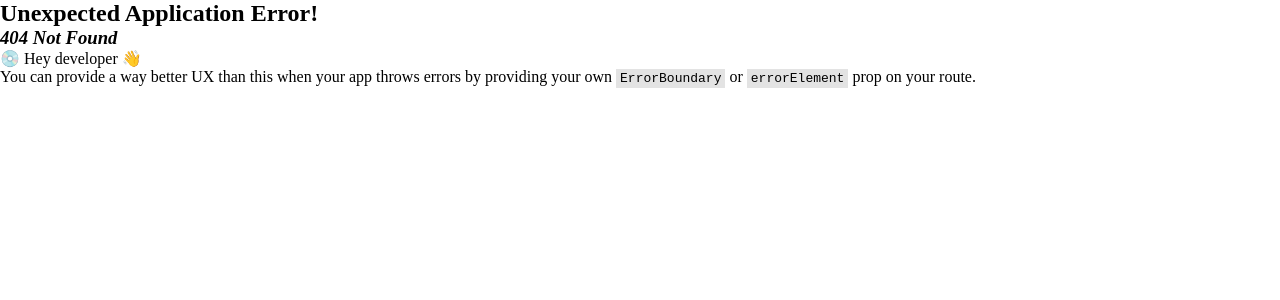
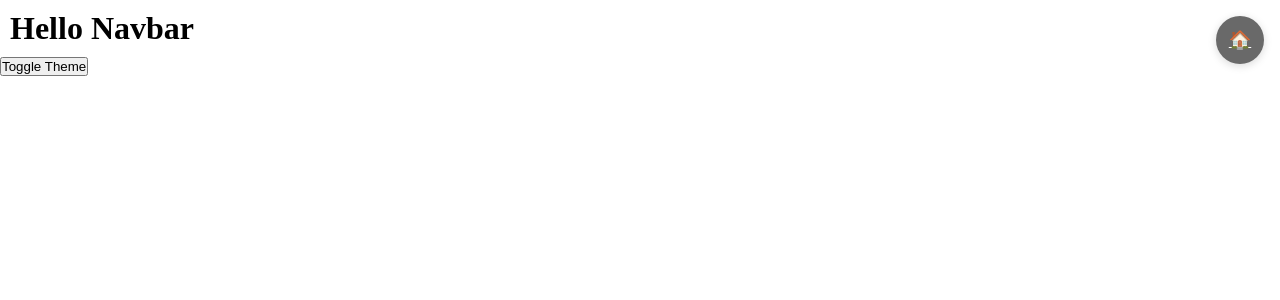
Before and after one commit to miinhho/react-design-pattern, a React (Vite) app: page /data-provider in a window 1280 px wide. Before the commit this address had no page. Shown: the top 300 px of the page. Built offline with nearby package versions, Linux system fonts and the light colour scheme.

Commit message:
add provider pattern

```diff
--- /dev/null
+++ b/src/components/data_provider/Header.tsx
@@ -0,0 +1,12 @@
+import Navbar from "./Navbar"
+import { ThemeProvider } from "./ThemeProvider"
+
+const Header = () => {
+  return (
+    <ThemeProvider>
+      <Navbar />
+    </ThemeProvider>
+  )
+}
+
+export default Header
--- /dev/null
+++ b/src/components/data_provider/Navbar.tsx
@@ -0,0 +1,42 @@
+import { css } from "@emotion/react";
+import { useTheme } from "./useTheme";
+
+const containerStyles = css`
+  display: flex;
+  justifyItems: center;
+  alignItems: center;
+  padding: 10px;
+`
+
+const buttonStyles = css`
+  marginLeft: 10px;
+`
+
+const Navbar = () => {
+  const { theme, setTheme } = useTheme();
+
+  const handleThemeToggle = () => {
+    setTheme(theme === "dark" ? "light" : "dark");
+  }
+
+  return (
+    <>
+      <div css={css`
+        ${containerStyles}
+        backgroundColor: ${theme === "dark" ? "#333" : "#f0f0f0"};
+      `}
+      >
+        <h1 css={{
+          color: theme === "dark" ? "#fff" : "#000"
+        }}>
+          Hello Navbar
+        </h1>
+      </div>
+      <button onClick={handleThemeToggle} css={buttonStyles}>
+        Toggle Theme
+      </button>
+    </>
+  )
+}
+
+export default Navbar
--- /dev/null
+++ b/src/components/data_provider/ThemeContext.ts
@@ -0,0 +1,10 @@
+import { createContext } from "react";
+
+export type Theme = "light" | "dark" | "system";
+
+export interface ThemeContextType {
+  theme: Theme;
+  setTheme: (theme: Theme) => void;
+}
+
+export const ThemeContext = createContext<ThemeContextType | null>(null);
--- /dev/null
+++ b/src/components/data_provider/ThemeProvider.tsx
@@ -0,0 +1,12 @@
+import React, { useState } from "react";
+import { type Theme, ThemeContext } from "./ThemeContext";
+
+export const ThemeProvider = ({ children }: React.PropsWithChildren) => {
+  const [theme, setTheme] = useState<Theme>('system')
+
+  return (
+    <ThemeContext.Provider value={{ theme, setTheme }}>
+      {children}
+    </ThemeContext.Provider>
+  )
+}
--- /dev/null
+++ b/src/components/data_provider/useTheme.ts
@@ -0,0 +1,18 @@
+import { use } from "react";
+import { ThemeContext } from "./ThemeContext";
+
+export const useTheme = () => {
+  // React 19 부터 use를 사용하여 Context를 가져올 수 있습니다.
+  // useContext 보다 유연한 사용이 가능합니다.
+  const context = use(ThemeContext);
+
+  if (!context) {
+    throw new Error("useTheme must be used within a ThemeProvider");
+  }
+
+  const { theme, setTheme } = context;
+  return {
+    theme,
+    setTheme,
+  };
+};
--- a/src/constants/patterns.ts
+++ b/src/constants/patterns.ts
@@ -18,6 +18,12 @@ export const patterns = [
     path: "/state-reducer",
   },
   {
+    title: "Provider 패턴",
+    description:
+      "Context API 를 활용하여 상태를 관리하고 데이터를 전달하는 패턴입니다.",
+    path: "/data-provider",
+  },
+  {
     title: "HOC (Higher-Order Component)",
     description:
       "컴포넌트를 인자로 받아 새로운 컴포넌트를 반환하는 함수로, 코드 재사용을 위한 패턴입니다.",
@@ -35,10 +41,4 @@ export const patterns = [
       "여러 컴포넌트가 함께 작동하여 하나의 기능을 완성하는 패턴입니다.",
     path: "/compound-component",
   },
-  {
-    title: "Provider 패턴",
-    description:
-      "Context API 를 활용하여 전역 상태를 관리하고 데이터를 전달하는 패턴입니다.",
-    path: "/provider",
-  },
 ];
--- a/src/routes/index.tsx
+++ b/src/routes/index.tsx
@@ -2,6 +2,7 @@ import { createBrowserRouter, RouterProvider } from "react-router";
 import App from "../App";
 import ContainerPresentation from "../components/container_presentation/TodoListContainer";
 import CompositionHook from "../components/custom_hooks/TodoListContainer";
+import Header from "../components/data_provider/Header";
 import LoginForm from "../components/state_reducer/LoginForm";
 import HomeWrapper from "../HomeWrapper";
 
@@ -21,6 +22,10 @@ const router = createBrowserRouter([
   {
     path: "/state-reducer",
     Component: HomeWrapper(<LoginForm />),
+  },
+  {
+    path: "/data-provider",
+    Component: HomeWrapper(<Header />),
   }
 ]);
 
```
Also changed, not shown: src/components/data_provider/README.md (added), 1 other file (tests, documents, lock files or other folders).
